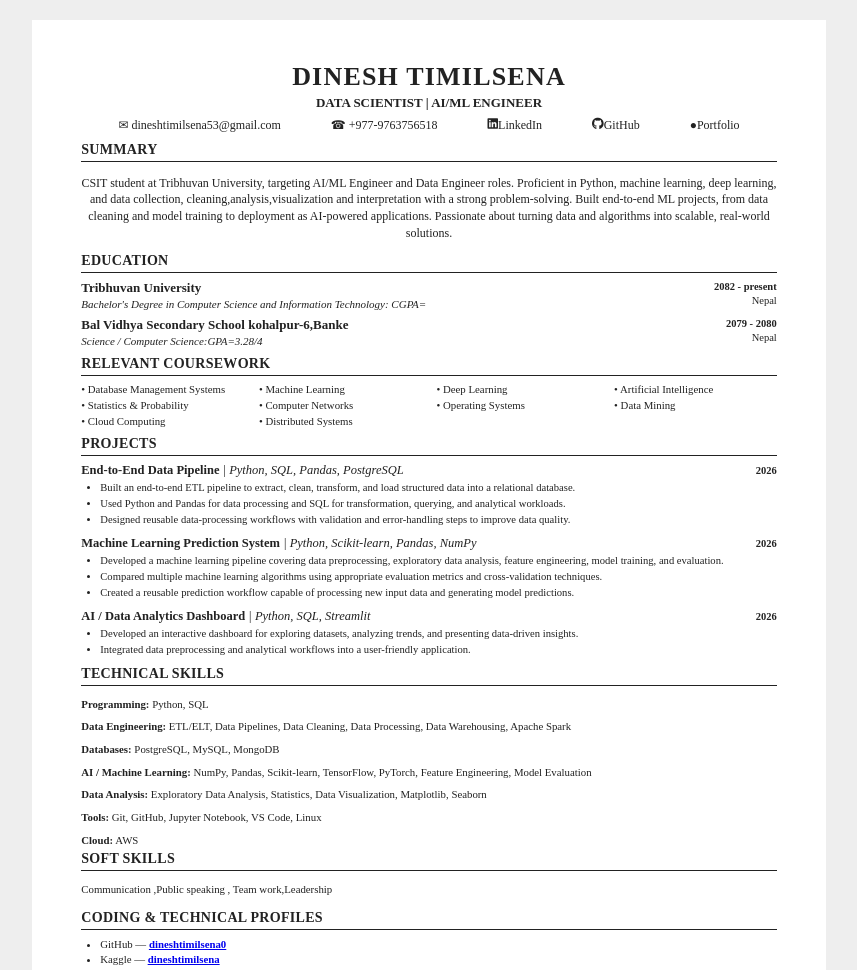
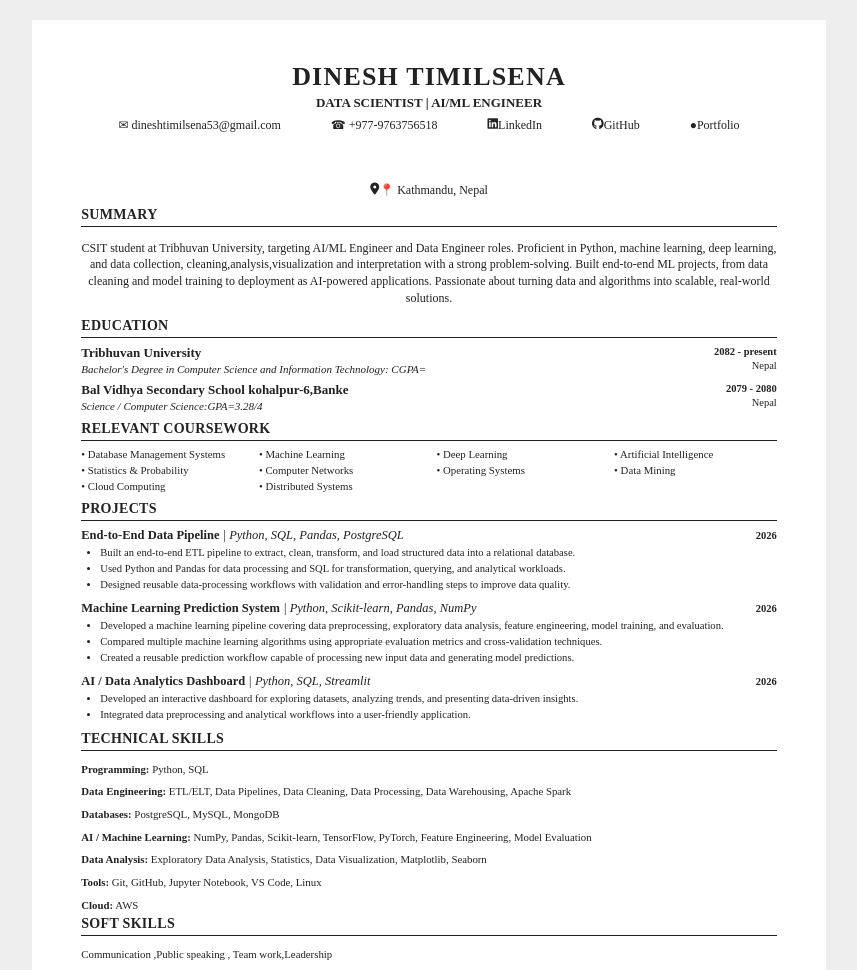
Before and after one commit to dineshtimilsena0/my_portfolio, a website: page public/assets/resume/resu_me.pdf.html in a window 1280 px wide. Shown: the top 970 px of the page, without its empty margins (211-1068 px from the left). Drawn offline with Linux system fonts and the light colour scheme.

Commit message:
Add location link to resume

```diff
--- a/public/assets/resume/resu_me.pdf.html
+++ b/public/assets/resume/resu_me.pdf.html
@@ -274,6 +274,11 @@
          <a href="https://dineshtimilsena.com.np/" target="_blank" aria-label="Portfolio">
           <i class="fab fa-portfolio"></i>
             ●Portfolio
+        </a>
+
+        <a href="https://www.google.com/maps/place/Kathmandu" target="_blank" aria-label="Location">
+          <i class="fas fa-map-marker-alt"></i>
+            📍 Kathmandu, Nepal
         </a>
       </div>
 
```
